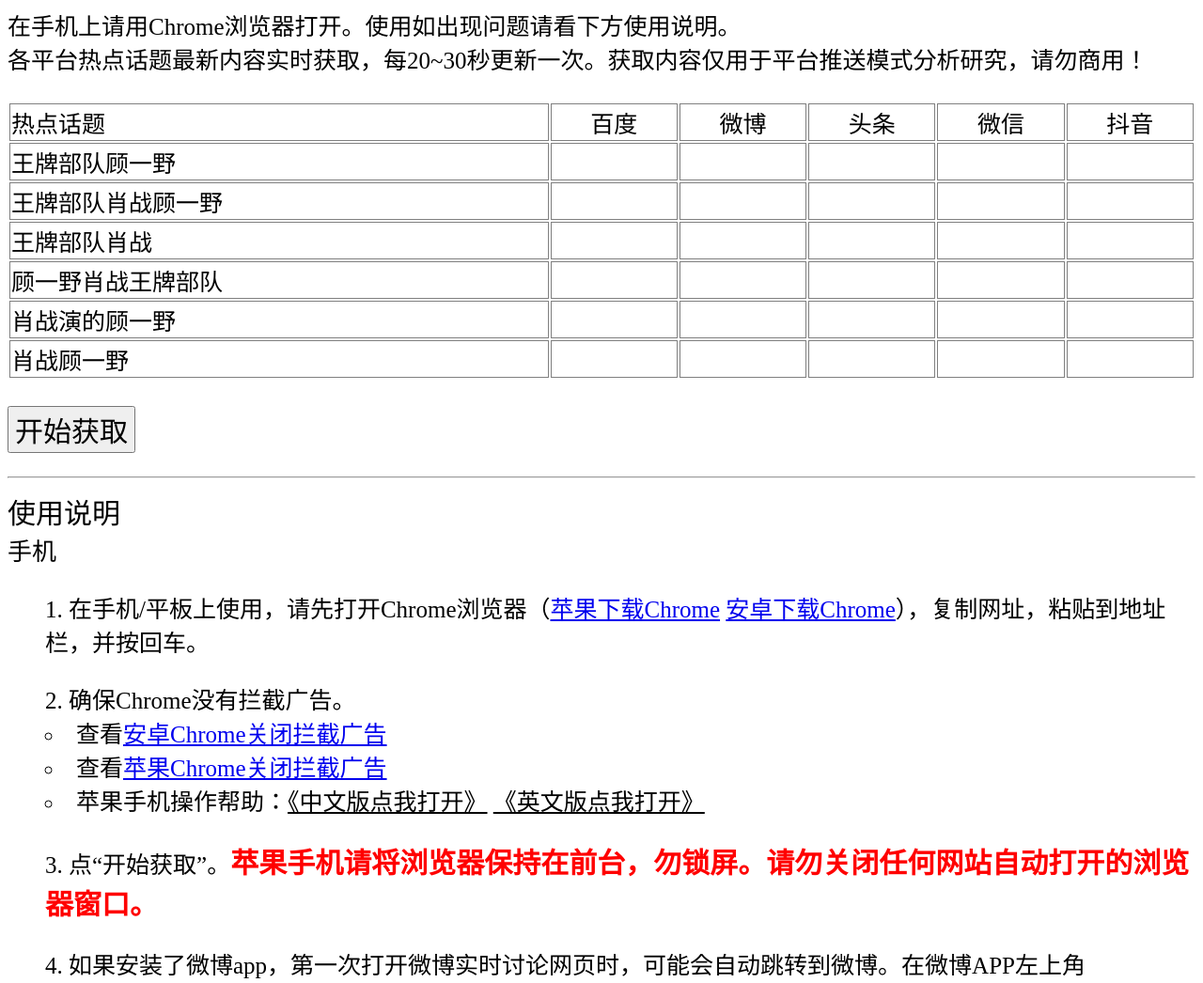
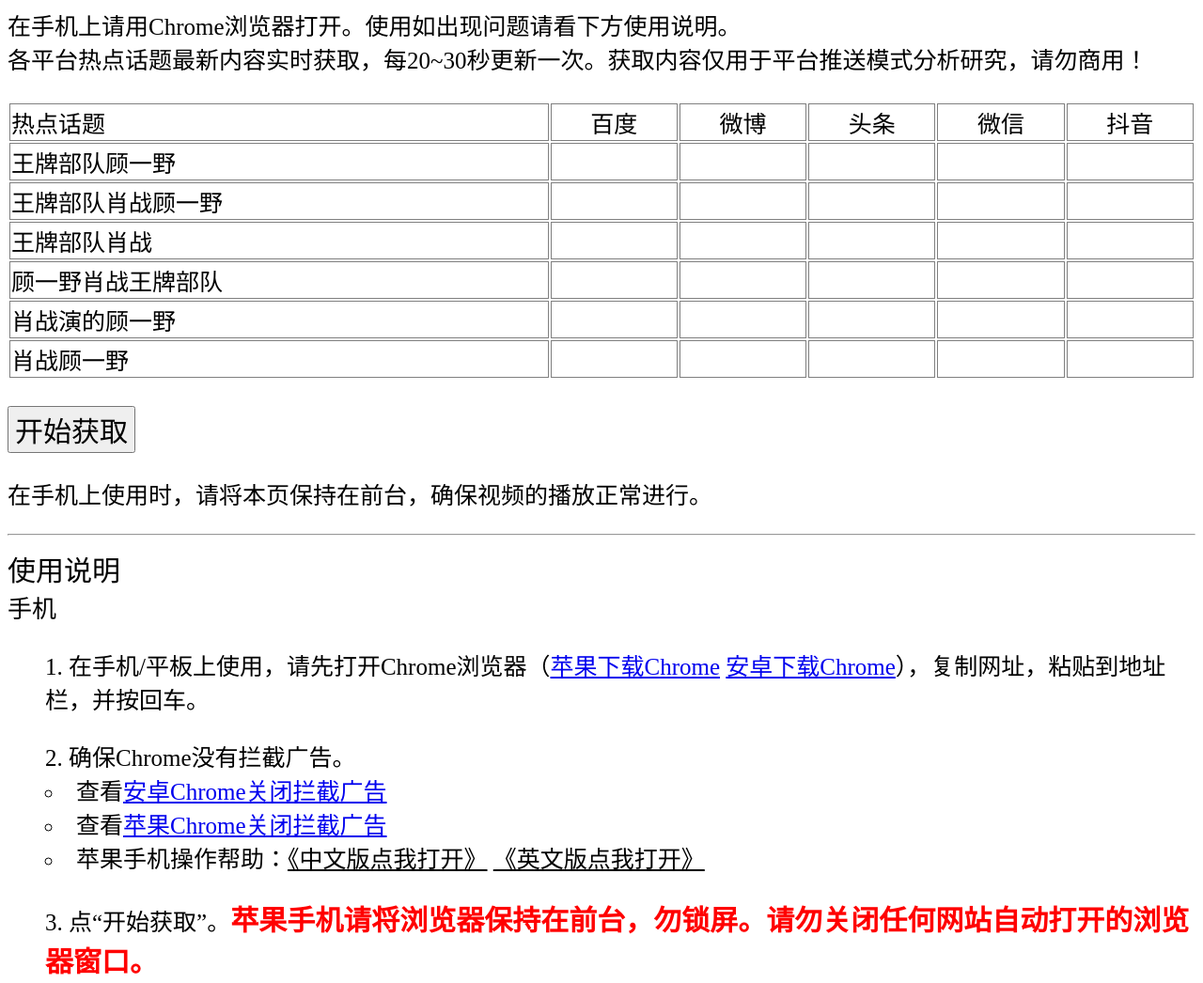
Before and after one commit to 1005guardian/1005guardian.github.io, a plain HTML site: page index.html in a window 1280 px wide. Shown: the top 1046 px of the page at 94% size. Drawn offline with Linux system fonts and the light colour scheme.

Commit message:
Update index.html

```diff
--- a/index.html
+++ b/index.html
@@ -2,7 +2,7 @@
 <html>
 
    <head>
-      <title>Realtime Data Analysis ver 1.005.21</title>
+      <title>Realtime Data Analysis ver 1.005.22</title>
   	    <style>
 			* {
   			  font-size: 25px;
@@ -77,7 +77,9 @@
 		 </div>
 	 </div>
 	<div>
-	<div class="bili"></div>
+	<div class="bili">
+      <p>在手机上使用时，请将本页保持在前台，确保视频的播放正常进行。</p>
+	</div>
     <hr/>
 	 <div class="bbfont">使用说明</div>
 	 <div class="bfont">手机</div>
```
